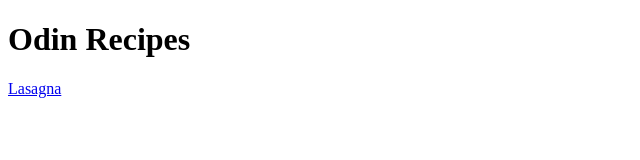
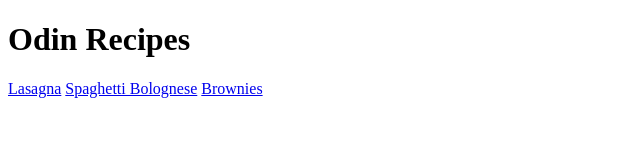
Before and after one commit to CevikKubat/odin-recipes, a plain HTML site: page index.html in a window 1280 px wide. Shown: the whole page, without its empty margins (0-640 px from the left). Drawn offline with Linux system fonts and the light colour scheme.

Commit message:
add links to recipe subpages

```diff
--- a/index.html
+++ b/index.html
@@ -8,5 +8,7 @@
 <body>
     <h1>Odin Recipes</h1>
     <a href="recipes/lasagna.html">Lasagna</a>
+    <a href="recipes/spaghetti.html">Spaghetti Bolognese</a>
+    <a href="recipes/brownies.html">Brownies</a>
 </body>
 </html>
```
